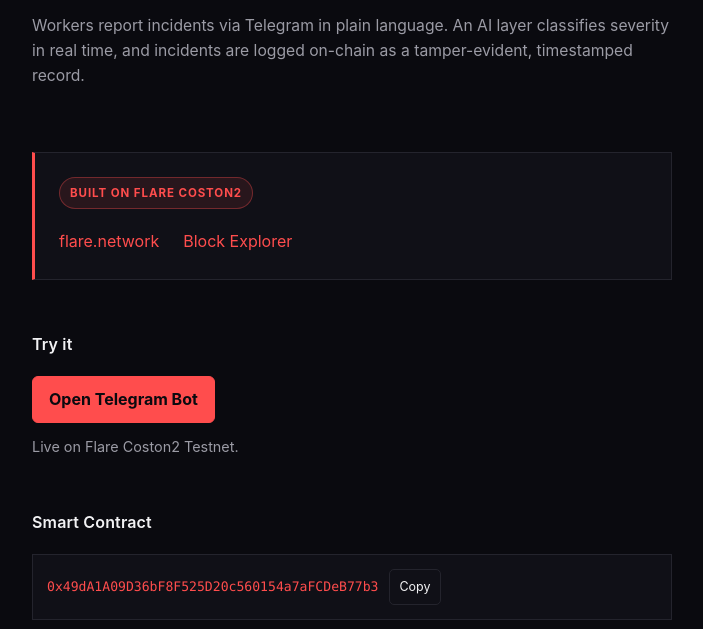
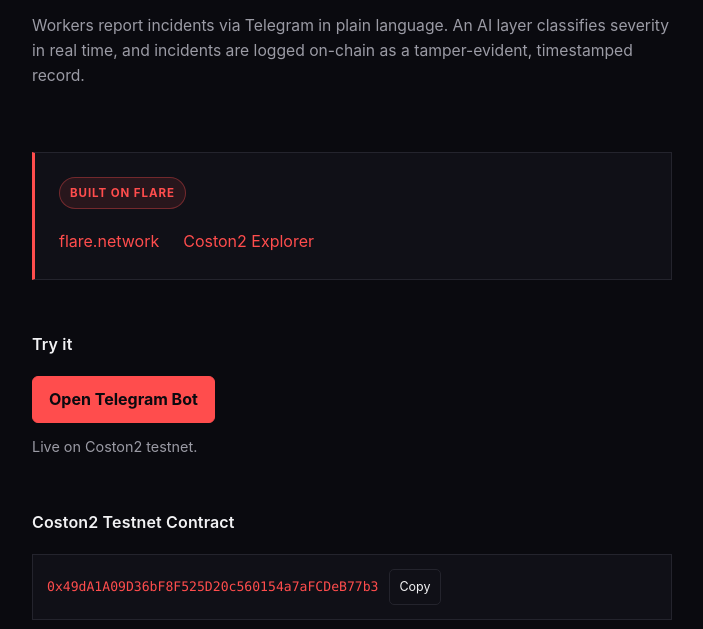
Before and after one commit to solocreativeone/safety_incident_log, a website: page index.html in a window 1280 px wide. Shown: the part 169-798 px from the top of the page, without its empty margins (288-991 px from the left). Drawn offline with Linux system fonts and the light colour scheme.

Commit message:
Update Coston2 testnet references in index.html
Updated references to Coston2 testnet and modified contract section details.

```diff
--- a/index.html
+++ b/index.html
@@ -216,25 +216,26 @@
     </header>
 
     <section class="bot-chain">
-      <span class="badge">Built on Flare Coston2</span>
+      <span class="badge">Built on Flare</span>
       <div class="links">
         <a href="https://flare.network" target="_blank" rel="noopener">flare.network</a>
-        <a href="https://coston2-explorer.flare.network" target="_blank" rel="noopener">Block Explorer</a>
+        <a href="https://coston2-explorer.flare.network" target="_blank" rel="noopener">Coston2 Explorer</a>
       </div>
     </section>
 
     <section>
       <h2>Try it</h2>
       <a class="try-link" href="https://t.me/safety_incident_log_bot" target="_blank" rel="noopener">Open Telegram Bot</a>
-      <p class="note">Live on Flare Coston2 Testnet.</p>
+      <p class="note">Live on Coston2 testnet.</p>
     </section>
 
     <section>
-      <h2>Smart Contract</h2>
+      <h2>Coston2 Testnet Contract</h2>
       <div class="contract-row">
-        <a class="contract-address" href="https://coston2-explorer.flare.network/address/0x49dA1A09D36bF8F525D20c560154a7aFCDeB77b3" target="_blank" rel="noopener">0x49dA1A09D36bF8F525D20c560154a7aFCDeB77b3</a>
+        <a class="contract-address" href="https://coston2-explorer.flare.network/address/0x49dA1A09D36bF8F525D20c560154a7aFCDeB77b3" target="_blank" rel="noopener" id="contractLink">0x49dA1A09D36bF8F525D20c560154a7aFCDeB77b3</a>
         <button class="copy-button" type="button" id="copyButton">Copy</button>
       </div>
+      <p class="note">Updated post-submission to add reporterId. Originally judged deployment: <a href="https://coston2-explorer.flare.network/address/0x9cc807c3c1FaFc9B5cF3673C08004293721cA161" target="_blank" rel="noopener">0x9cc807c3c1FaFc9B5cF3673C08004293721cA161</a></p>
     </section>
 
     <footer>
```
